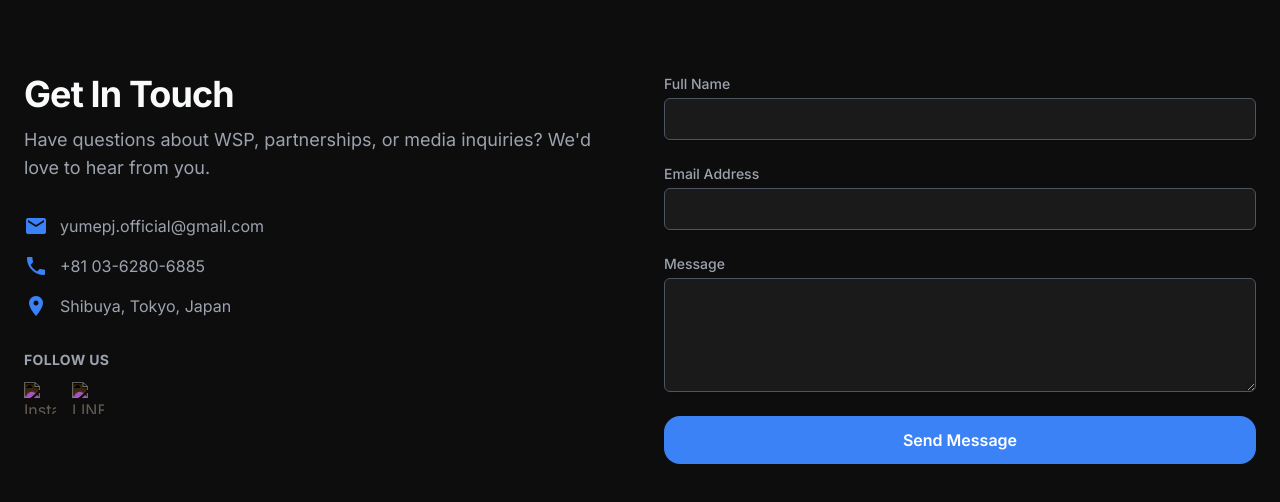
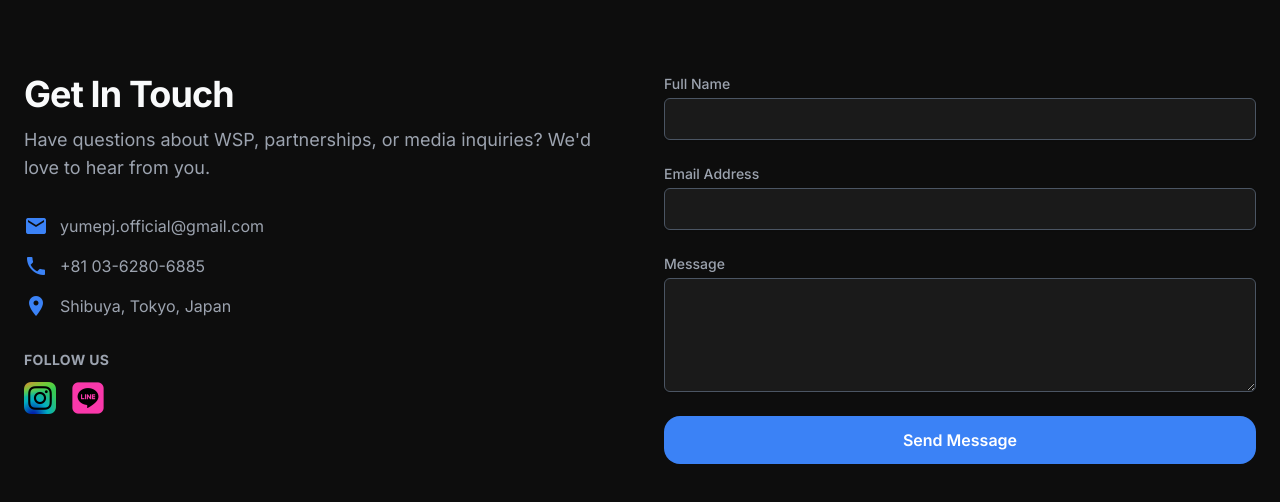
Before and after one commit to SpottedYodeler2/WSP-Website, a plain HTML site: page index.html in a window 1280 px wide. Shown: the part 7466-7968 px from the top of the page. Drawn offline with nearby package versions, Linux system fonts and the light colour scheme; some packages are replaced by stand-ins of ours; the site is published under a folder, as on GitHub Pages, so addresses that start at the root find nothing; a script that the page names is missing.

Commit message:
Update index.html

```diff
--- a/index.html
+++ b/index.html
@@ -805,7 +805,7 @@
                     class="relative text-white rounded-xl p-12 text-center overflow-hidden my-12">
 
                     <img
-                        src="/assets/images/highlights/BG.png"
+                        src="./assets/images/highlights/BG.png"
                         alt="Student pitching idea"
                         class="absolute inset-0 w-full h-full object-cover">
 
@@ -1024,7 +1024,7 @@
                                         class="text-subtext-light dark:text-subtext-dark hover:text-primary transition-colors duration-300">
 
                                         <img
-                                            src="/assets/socials/IG.webp"
+                                            src="./assets/socials/IG.webp"
                                             alt="Instagram"
                                             class="w-8 h-8 invert-0 dark:invert transition-all duration-300" />
                                     </a>
@@ -1035,7 +1035,7 @@
                                         class="text-subtext-light dark:text-subtext-dark hover:text-primary transition-colors duration-300">
 
                                         <img
-                                            src="/assets/socials/LINE.webp"
+                                            src="./assets/socials/LINE.webp"
                                             alt="LINE"
                                             class="w-8 h-8 invert-0 dark:invert transition-all duration-300" />
                                     </a>
```
